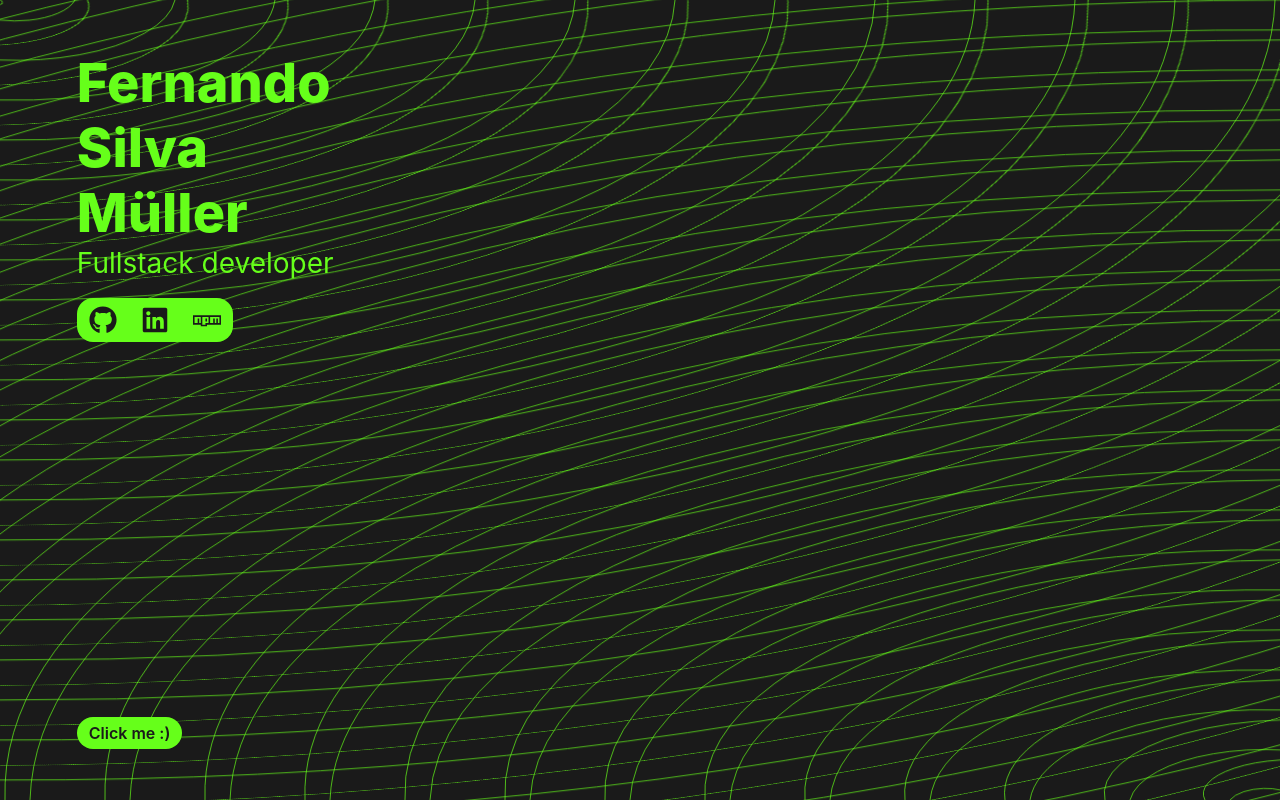
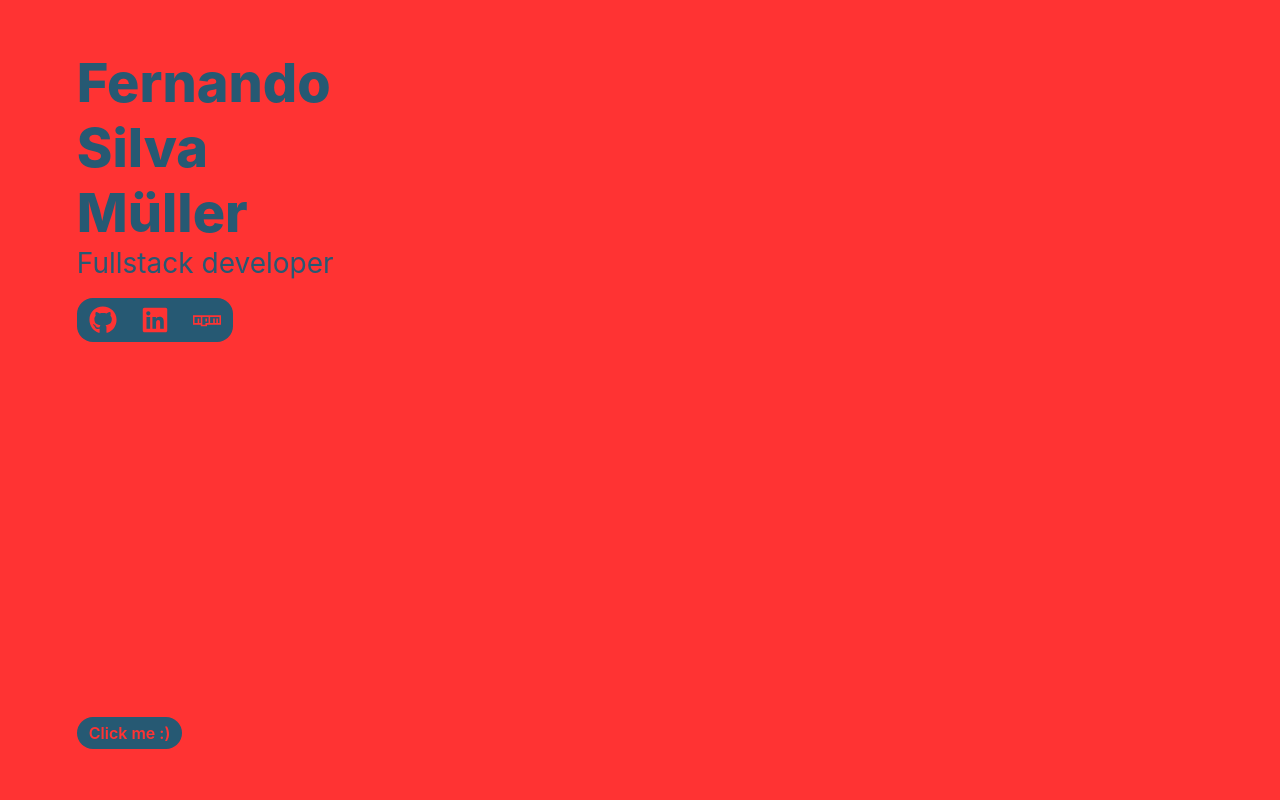
Before and after one commit to fdograph/silvamuller-rocks, a Svelte app: page / in a window 1280 px wide. Built offline with nearby package versions, Linux system fonts and the light colour scheme.

Commit message:
Better solar

```diff
--- a/src/App.svelte
+++ b/src/App.svelte
@@ -19,7 +19,7 @@
     ];
     type ThemeName = typeof themes[number];
 
-    const randomIndex = Math.floor(Math.random() * (themes.length - 1));
+    const randomIndex = 6 || Math.floor(Math.random() * (themes.length - 1));
     let currentTheme: ThemeName = themes[randomIndex];
 
     const flipTheme = () => {
--- a/src/backgrounds/solar.svelte
+++ b/src/backgrounds/solar.svelte
@@ -77,7 +77,7 @@
 
         targets = [...new Array(count)].map((v, i) => {
             const target = randomPoint(width, height);
-            const speed = randomBetween(3500, 10000);
+            const speed = randomBetween(5000, 15000);
             const delay = randomBetween(0, 1000);
 
             return {
@@ -112,23 +112,27 @@
                             x2="{target.target.x}"
                             y2="{target.target.y}"
                     >
-
-
                         <animate
                                 repeatCount="indefinite"
                                 attributeName="x1"
                                 from="{target.target.x}"
-                                to="{ray.a.x}"
+                                to="{ray.b.x}"
                                 begin="{target.delay}ms"
                                 dur="{target.speed}ms"
+                                calcMode="spline"
+                                keyTimes="0 ; 1"
+                                keySplines="1 0 1 1"
                         />
                         <animate
                                 repeatCount="indefinite"
                                 attributeName="y1"
                                 from="{target.target.y}"
-                                to="{ray.a.y}"
+                                to="{ray.b.y}"
                                 begin="{target.delay}ms"
                                 dur="{target.speed}ms"
+                                calcMode="spline"
+                                keyTimes="0 ; 1"
+                                keySplines="1 0 1 1"
                         />
 
                         <animate
@@ -181,7 +185,7 @@
         transform: translateZ(0) rotateZ(0);
         transform-origin: var(--cx) var(--cy);
         animation-name: spin;
-        animation-duration: 100000ms;
+        animation-duration: 70000ms;
         animation-delay: var(--delay);
         animation-timing-function: linear;
         animation-iteration-count: infinite;
```
